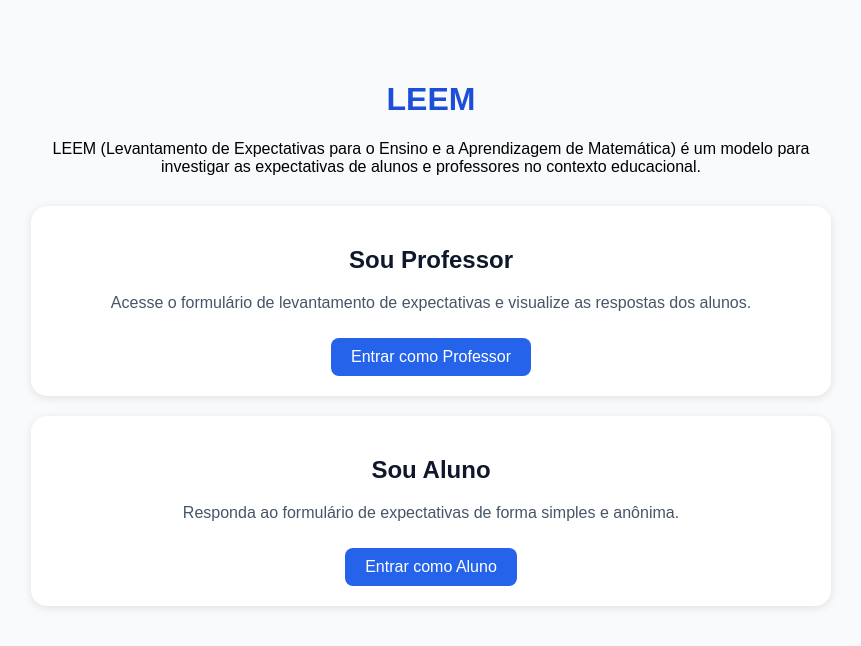
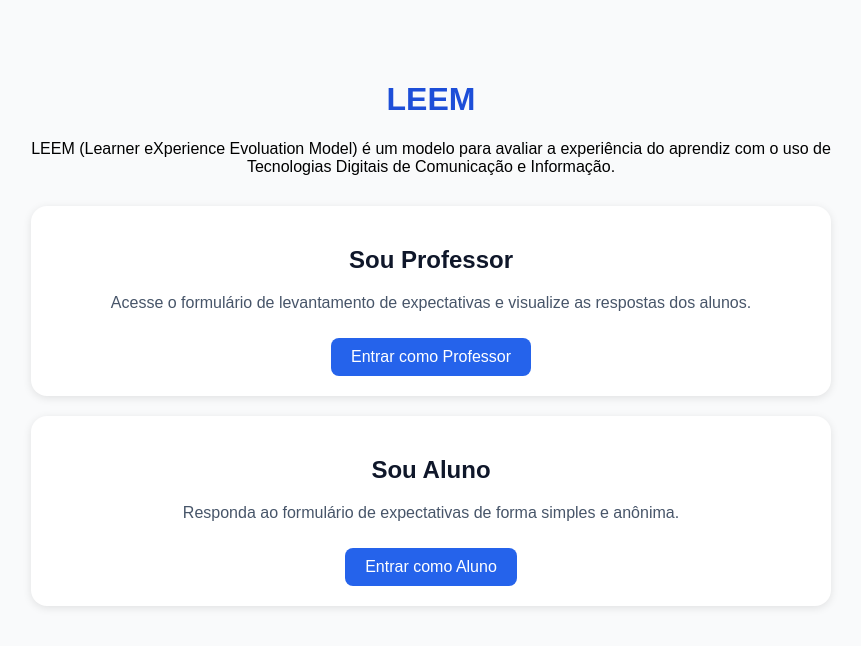
Before and after one commit to gabrielacorbariufpr/leem, a website: page index.html in a window 1280 px wide. Shown: the whole page, without its empty margins (209-1070 px from the left). Drawn offline with Linux system fonts and the light colour scheme.

Commit message:
Update index.html

```diff
--- a/index.html
+++ b/index.html
@@ -10,7 +10,7 @@
     <div id="root">
       <main class="container">
         <h1>LEEM</h1>
-        <p>LEEM (Levantamento de Expectativas para o Ensino e a Aprendizagem de Matemática) é um modelo para investigar as expectativas de alunos e professores no contexto educacional.</p>
+        <p>LEEM (Learner eXperience Evoluation Model) é um modelo para avaliar a experiência do aprendiz com o uso de Tecnologias Digitais de Comunicação e Informação.</p>
 
         <div class="cards">
           <div class="card">
```
